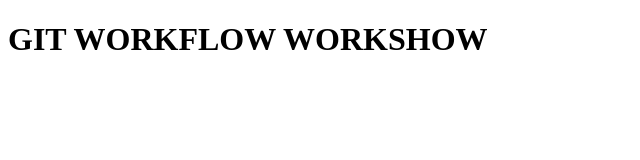
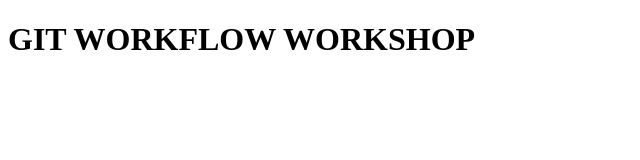
Before and after one commit to davesch2004/factory_forty, a plain HTML site: page index.html in a window 1280 px wide. Shown: the full height of the page, 0-640 px from the left. Drawn offline with Linux system fonts and the light colour scheme.

Commit message:
Fix typo in page heading > Relates #2

```diff
--- a/index.html
+++ b/index.html
@@ -8,7 +8,7 @@ Git Workflow Workshop
 </head>
 <body>
 <h1 class="some-heading">
-GIT WORKFLOW WORKSHOW
+GIT WORKFLOW WORKSHOP
 </h1>
 </body>
 </html>
```
